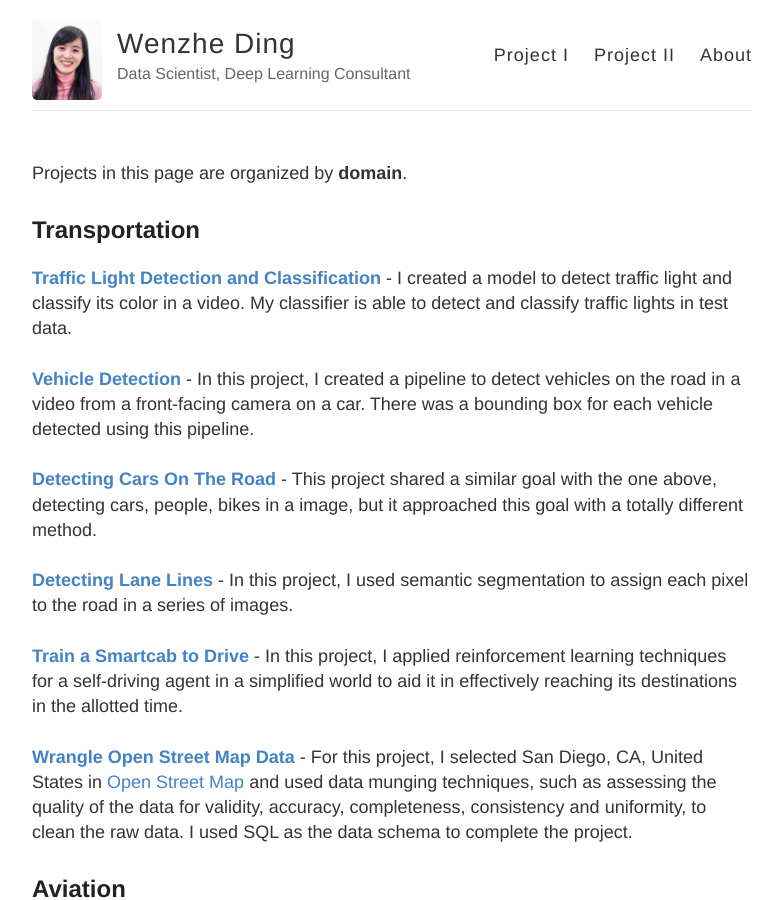
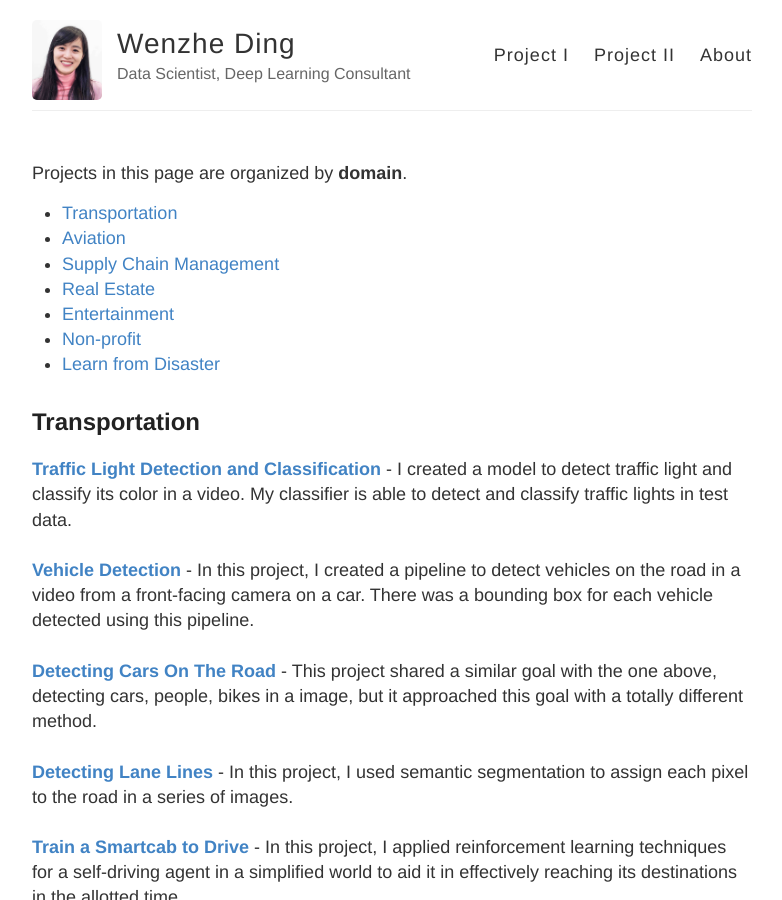
Before and after one commit to wzding/deprecated_wzding.github.io, a Jekyll site: the page built from project1.md, in a window 1280 px wide and 900 px high. Shown: the whole window, without its empty margins (248-1030 px from the left). Built offline with Jekyll 4.4.1, drawn with Linux system fonts in a browser that asks for light colours; some of the changed text lies outside the part shown.

Commit message:
added toc

```diff
--- a/project1.md
+++ b/project1.md
@@ -4,6 +4,15 @@ permalink: /project1/
 ---
 
 Projects in this page are organized by **domain**.
+
+- [Transportation](#heading)
+- [Aviation](#heading-1)
+- [Supply Chain Management](#heading-2)
+- [Real Estate](#heading-3)
+- [Entertainment](#heading-4)
+- [Non-profit](#heading-5)
+- [Learn from Disaster](#heading-5)
+
 
 ## Transportation
 <a href="https://wzding.github.io/wzding.github.io/projects/Traffic_Light_Detection_and_Classification.html" target="_blank">**Traffic Light Detection and Classification**</a> - I created a model to detect traffic light and classify its color in a video. My classifier is able to detect and classify traffic lights in test data.
@@ -31,5 +40,5 @@ Projects in this page are organized by **domain**.
 ## Non-profit
 <a href="https://wzding.github.io/wzding.github.io/projects/Finding_Donors_for_Charity.html" target="_blank">**Finding Donors for Charity**</a> - In this project, I built algorithms to identify potential donors for a non-profit organization to reduce overhead cost of sending mails and outreach.
 
-## Learn from Catastrophic Events
+## Learn from Disaster
 <a href="https://wzding.github.io/wzding.github.io/projects/Titanic_Survival_Exploration.html" target="_blank">**Titanic Survival Exploration**</a> - The project revolved around taking in a dataset of all the passengers in the Titanic disaster, which includes data such as age, gender, ticket price and etc. to predict whether or not they survived.
```
